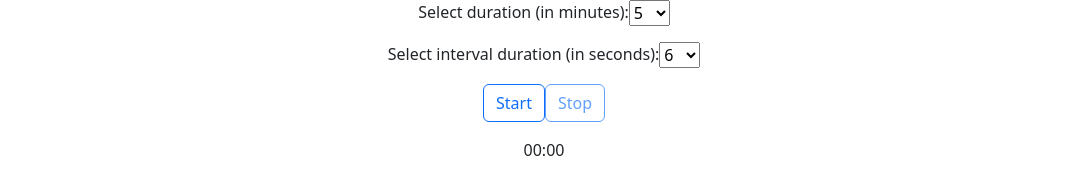
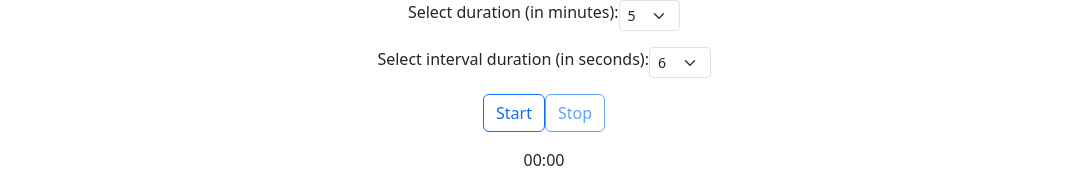
Before and after one commit to agmcdonald24/breathepgh, a plain HTML site: page index.html in a window 1280 px wide. Shown: the top 191 px of the page, without its empty margins (96-1183 px from the left). Drawn offline with nearby package versions, Linux system fonts and the light colour scheme.

Commit message:
adjust select element widths, update id and classnames

```diff
--- a/app.js
+++ b/app.js
@@ -75,8 +75,8 @@ document.getElementById('startBtn').addEventListener('click', function () {
     document.getElementById('breathingAnimation').classList.add('inhale');
 
     // Get the selected duration and interval from the dropdowns
-    totalDuration = parseInt(document.getElementById('duration').value) * 60;
-    breathDuration = Math.round(parseFloat(document.getElementById('interval').value)); // Round to the nearest whole number
+    totalDuration = parseInt(document.getElementById('duration-select').value) * 60;
+    breathDuration = Math.round(parseFloat(document.getElementById('interval-select').value)); // Round to the nearest whole number
 
     // Initialize the start time
     startTime = Date.now();
--- a/index.html
+++ b/index.html
@@ -14,9 +14,9 @@
     <div id="settings">
 
       <!-- Dropdown for customizing the length of time -->
-      <div class="duration-container centered">
-        <label for="duration">Select duration (in minutes):</label>
-        <select id="duration">
+      <div class="container centered">
+        <label for="duration">Select duration (in minutes): </label>
+        <select id="duration-select" class="form-select form-select-sm">
             <option value="5">5</option>
             <option value="10">10</option>
             <option value="15">15</option>
@@ -25,9 +25,9 @@
       </div>
 
       <!-- Dropdown for customizing the duration between chimes -->
-      <div class="interval-container centered">
-        <label for="interval">Select interval duration (in seconds):</label>
-        <select id="interval">
+      <div class="container centered">
+        <label for="interval">Select interval duration (in seconds): </label>
+        <select id="interval-select" class="form-select form-select-sm">
             <option value="6">6</option>
             <option value="7">7</option>
             <option value="8">8</option>
--- a/styles.css
+++ b/styles.css
@@ -6,6 +6,7 @@ body {
 }
 
 #settings {
+  width: 50%;
   display: flex;
   flex-direction: column;
   gap: 1em;
@@ -14,6 +15,14 @@ body {
 .centered {
   display: flex;
   justify-content: center;
+}
+
+#duration-select {
+  width: 10%;
+}
+
+#interval-select {
+  width: 10%;
 }
 
 .padded-container {
```
